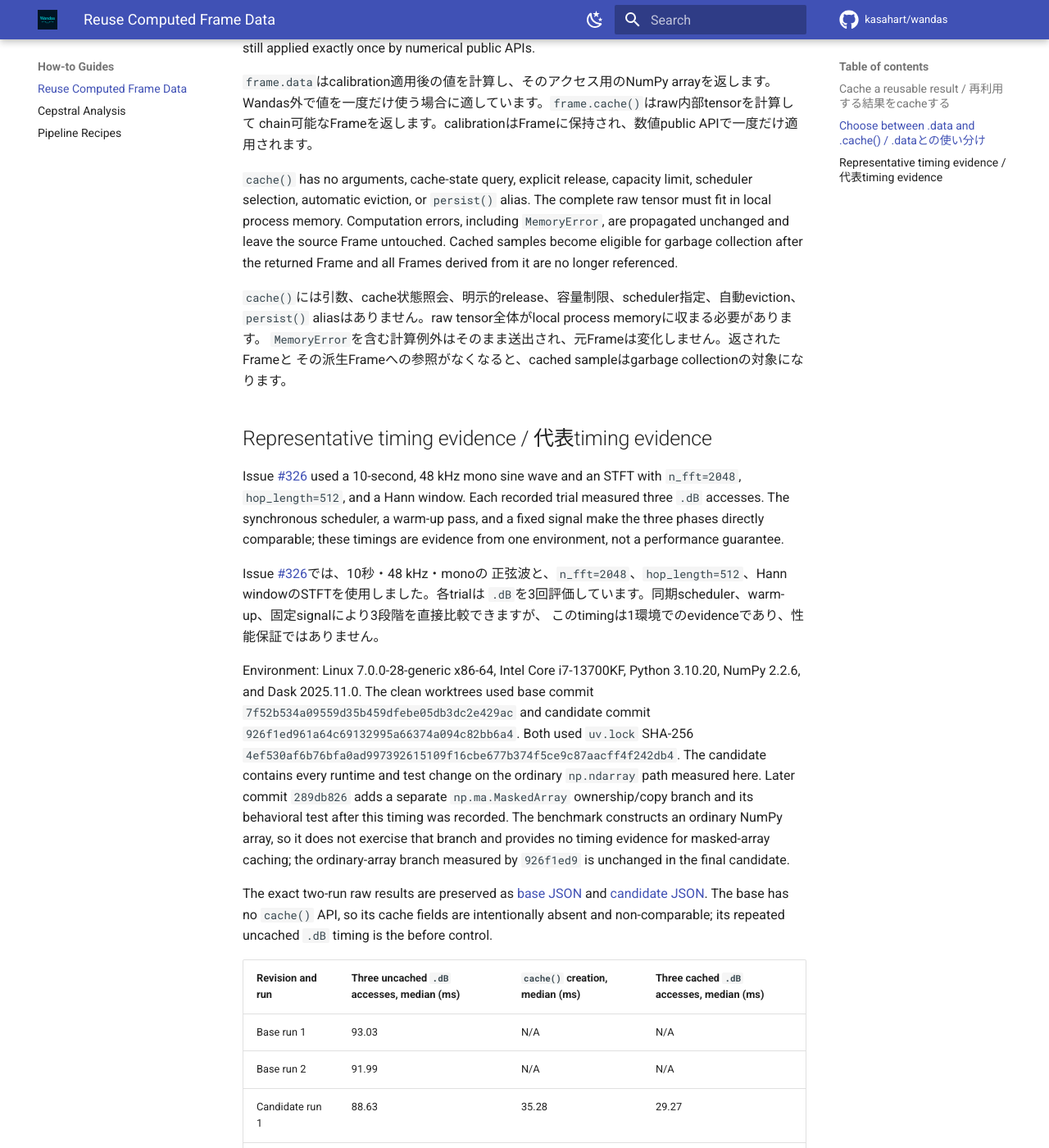
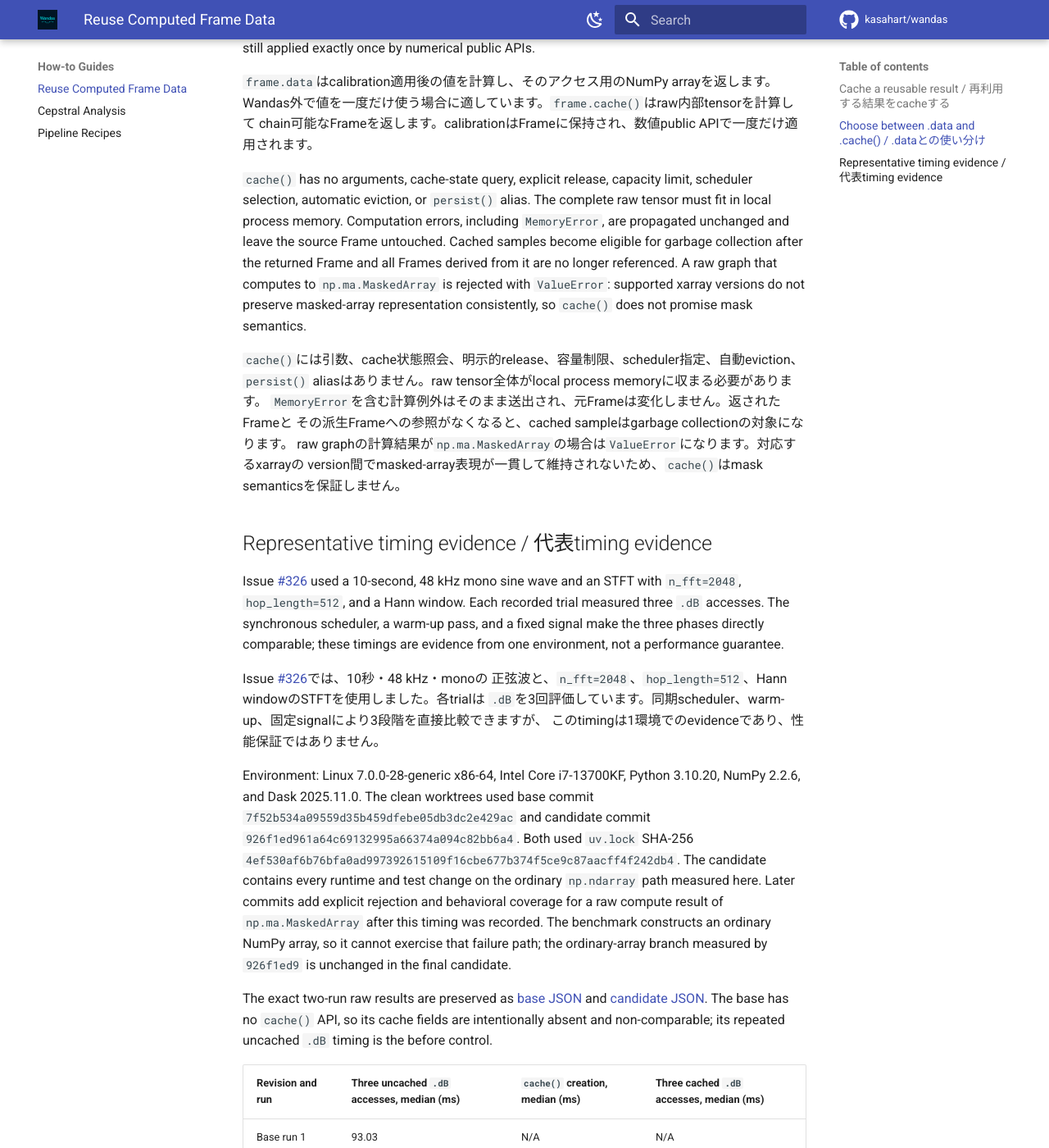
Before and after one commit to kasahart/wandas, an MkDocs documentation site: the page built from docs/src/how-to/cache-computed-data.md, in a window 1280 px wide and 1400 px high, scrolled down 1100 px. Shown: the whole window at 82% size. Built offline with MkDocs 1.6.1 and Material for MkDocs 9.7.7, drawn with Linux system fonts in a browser that asks for light colours; comment, search, counter and statistics services are not loaded.

Commit message:
fix(cache): reject masked compute results

```diff
--- a/docs/src/how-to/cache-computed-data.md
+++ b/docs/src/how-to/cache-computed-data.md
@@ -48,12 +48,16 @@ scheduler selection, automatic eviction, or `persist()` alias. The complete raw
 tensor must fit in local process memory. Computation errors, including `MemoryError`,
 are propagated unchanged and leave the source Frame untouched. Cached samples become
 eligible for garbage collection after the returned Frame and all Frames derived from
-it are no longer referenced.
+it are no longer referenced. A raw graph that computes to `np.ma.MaskedArray` is
+rejected with `ValueError`: supported xarray versions do not preserve masked-array
+representation consistently, so `cache()` does not promise mask semantics.
 
 `cache()`には引数、cache状態照会、明示的release、容量制限、scheduler指定、自動eviction、
 `persist()` aliasはありません。raw tensor全体がlocal process memoryに収まる必要があります。
 `MemoryError`を含む計算例外はそのまま送出され、元Frameは変化しません。返されたFrameと
 その派生Frameへの参照がなくなると、cached sampleはgarbage collectionの対象になります。
+raw graphの計算結果が`np.ma.MaskedArray`の場合は`ValueError`になります。対応するxarrayの
+version間でmasked-array表現が一貫して維持されないため、`cache()`はmask semanticsを保証しません。
 
 ## Representative timing evidence / 代表timing evidence
 
@@ -74,11 +78,11 @@ Environment: Linux 7.0.0-28-generic x86-64, Intel Core i7-13700KF, Python
 `926f1ed961a64c69132995a66374a094c82bb6a4`. Both used `uv.lock` SHA-256
 `4ef530af6b76bfa0ad997392615109f16cbe677b374f5ce9c87aacff4f242db4`.
 The candidate contains every runtime and test change on the ordinary
-`np.ndarray` path measured here. Later commit `289db826` adds a separate
-`np.ma.MaskedArray` ownership/copy branch and its behavioral test after this timing
-was recorded. The benchmark constructs an ordinary NumPy array, so it does not
-exercise that branch and provides no timing evidence for masked-array caching; the
-ordinary-array branch measured by `926f1ed9` is unchanged in the final candidate.
+`np.ndarray` path measured here. Later commits add explicit rejection and behavioral
+coverage for a raw compute result of `np.ma.MaskedArray` after this timing was
+recorded. The benchmark constructs an ordinary NumPy array, so it cannot exercise
+that failure path; the ordinary-array branch measured by `926f1ed9` is unchanged in
+the final candidate.
 
 The exact two-run raw results are preserved as
 [base JSON](../assets/benchmarks/issue-326/base-7f52b534.json) and
```
Also changed, not shown: docs/src/explanation/public-api-stability.md (+3 -1 lines), docs/src/explanation/scalability-contract.md (+2 -0 lines), docs/src/release-notes/v0.7.0.md (+3 -1 lines), 2 other files.
